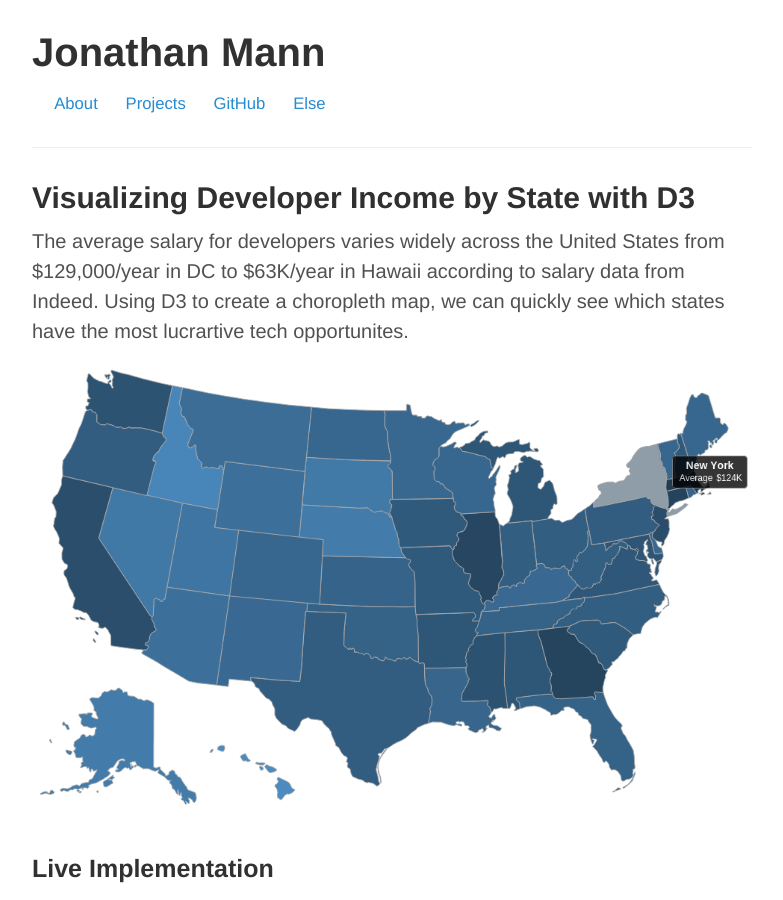
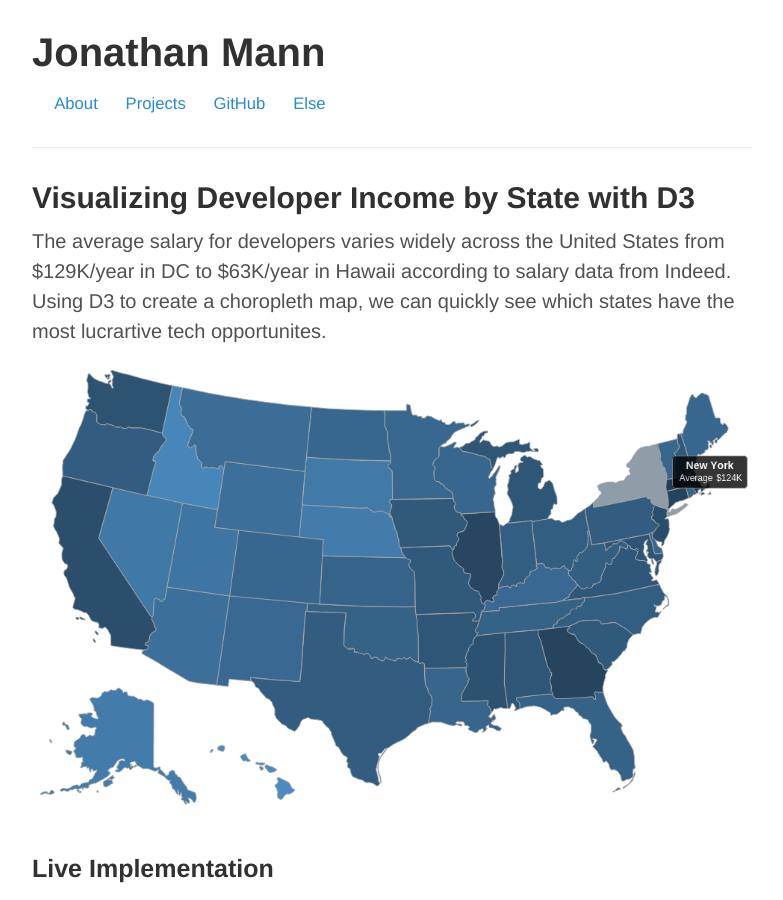
Before and after one commit to jonathanmann/jonathanmann.github.io, a Jekyll site: the page built from _posts/2016-11-06-visualizing-developer-income-by-state-with-d3.md, in a window 1280 px wide and 900 px high. Shown: the whole window, without its empty margins (248-1031 px from the left). Built offline with Jekyll 4.4.1, drawn with Linux system fonts in a browser that asks for light colours; comment, search, counter and statistics services are not loaded.

Commit message:
fix developer income post intro

```diff
--- a/_posts/2016-11-06-visualizing-developer-income-by-state-with-d3.md
+++ b/_posts/2016-11-06-visualizing-developer-income-by-state-with-d3.md
@@ -3,11 +3,11 @@ layout: post
 title: Visualizing Developer Income by State with D3
 comments: true
 image: http://jonathanmann.github.io/public/img/developer_income_by_state.png
-excerpt: The average salary for developers varies widely across the United States from $129,000/year in DC to $63K/year in Hawaii according to salary data from Indeed. Using D3 to create a choropleth map, we can quickly see which states have the most lucrartive tech opportunites.
+excerpt: The average salary for developers varies widely across the United States from $129K/year in DC to $63K/year in Hawaii according to salary data from Indeed. Using D3 to create a choropleth map, we can quickly see which states have the most lucrartive tech opportunites.
 
 ---
 
-The average salary for developers varies widely across the United States from $129,000/year in DC to $63K/year in Hawaii according to salary data from Indeed. Using D3 to create a choropleth map, we can quickly see which states have the most lucrartive tech opportunites.
+The average salary for developers varies widely across the United States from $129K/year in DC to $63K/year in Hawaii according to salary data from Indeed. Using D3 to create a choropleth map, we can quickly see which states have the most lucrartive tech opportunites.
 
 ![HEAT_MAP_DEVELOPER_SALARY_BY_STATE](http://jonathanmann.github.io/public/img/developer_income_by_state.png)
 
```
